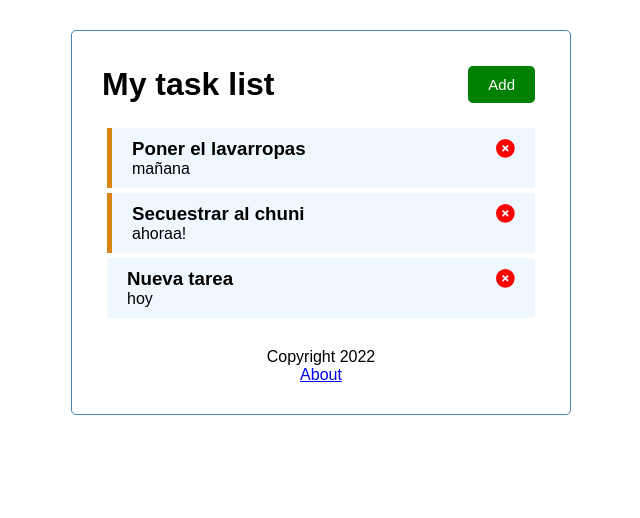
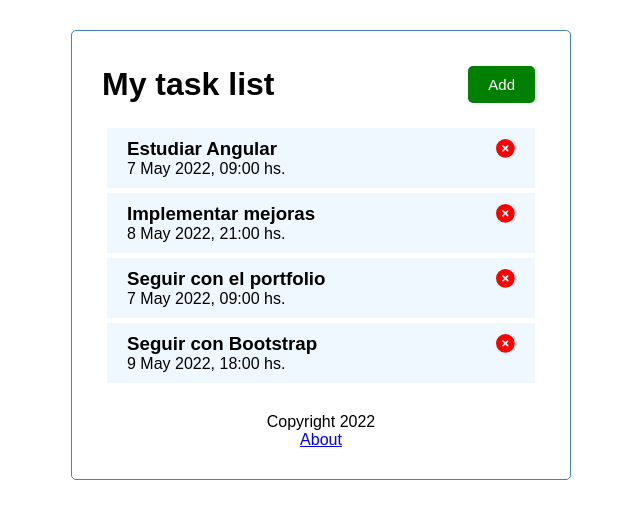
Before and after one commit to proiapatricio/Task.List, an Angular app: page / in a window 1280 px wide. Shown: the top 518 px of the page, without its empty margins (319-959 px from the left). Built offline with nearby package versions, Linux system fonts and the light colour scheme; data requests are answered from the project's data file.

Commit message:
Mejoras en el formulario
Reset del form luego del submit, elección de fecha y hora, reminder automático si la tarea se venció o falta un día para vencerse

```diff
--- a/db.json
+++ b/db.json
@@ -1,22 +1,28 @@
 {
   "tasks": [
     {
-      "text": "Poner el lavarropas",
-      "day": "mañana",
-      "reminder": true,
-      "id": 1
+      "text": "Estudiar Angular",
+      "day": "2022-05-07T09:00",
+      "reminder": false,
+      "id": 10
     },
     {
-      "text": "Secuestrar al chuni",
-      "day": "ahoraa!",
-      "reminder": true,
-      "id": 2
+      "text": "Implementar mejoras",
+      "day": "2022-05-08T21:00",
+      "reminder": false,
+      "id": 11
     },
     {
-      "text": "Nueva tarea",
-      "day": "hoy",
+      "text": "Seguir con el portfolio",
+      "day": "2022-05-07T09:00",
       "reminder": false,
-      "id": 3
+      "id": 13
+    },
+    {
+      "text": "Seguir con Bootstrap",
+      "day": "2022-05-09T18:00",
+      "reminder": false,
+      "id": 14
     }
   ]
 }
--- a/src/app/Task.ts
+++ b/src/app/Task.ts
@@ -1,8 +1,10 @@
+import { DatePipe } from "@angular/common";
+
 //Manejo de la base de datos como interface, para que haya consistencia entre los datos
 export interface Task {
     id?: number;
     text: string;
-    day: string;
+    day: Date;
     reminder: boolean;
 
 
--- a/src/app/components/add-task/add-task.component.html
+++ b/src/app/components/add-task/add-task.component.html
@@ -2,8 +2,9 @@
 en el boton onSubmit. Además tendrá la directiva que si showAddTarea es true, se muestra el formulario,sino no-->
 
 <form
+#formulario="ngForm"
 class="add-form"
-(ngSubmit)="onSubmit()"
+(ngSubmit)="onSubmit(formulario)"
 *ngIf="showAddTarea"
 >
     <div class="form-control">
@@ -15,9 +16,9 @@ class="add-form"
 
     <div class="form-control">
         <label for="text"> Day & Time</label>
-        <input type="text" name="day" id="day" placeholder="Add day & Time"
-        [(ngModel)]="day"
-        />
+            <input type="datetime-local" name="day" id="day" placeholder="Add day & Time"
+             [(ngModel)]="day"
+            />
     </div>
 
     <div class="form-control form-control-check">
--- a/src/app/components/add-task/add-task.component.ts
+++ b/src/app/components/add-task/add-task.component.ts
@@ -3,6 +3,7 @@ import { Component, OnInit, Output, EventEmitter } from '@angular/core';
 import { UiService } from '../../service/ui.service';
 import {Subscription} from 'rxjs';
 import { Task } from '../../Task';
+import { NgForm } from '@angular/forms';
 
 @Component({
   selector: 'app-add-task',
@@ -15,7 +16,7 @@ export class AddTaskComponent implements OnInit {
 
   //defino un texto, un dia y un reminder que luego vamos a recibir de entrada
   text: string= "";
-  day: string= "";
+  day: Date= new Date();
   reminder: boolean = false;
   showAddTarea: boolean = false;
   subscription? : Subscription;
@@ -33,16 +34,21 @@ export class AddTaskComponent implements OnInit {
 
   //la funcion hará que salte un cartel si no hay nada en el campo tarea cuando se aprete el botón de save task.
   //Ademas guardo los campos de los inputs en newTask y lo emito hacia afuera, que lo va a recibir el componente tasks
-  onSubmit(){
+  onSubmit(formulario: NgForm){
     if(this.text.length === 0){
       alert('Please add a task');
       return
+    }
+    //como el valor por defecto del reminder es null, y este esta represenatando un booleano, le asigno false
+    if (this.reminder === null){
+      this.reminder= false;
     }
 
     const {text, day, reminder} = this
     const newTask={ text, day, reminder}
 
     this.onAddTarea.emit(newTask);
+    formulario.resetForm();
   }
 
 }
--- a/src/app/components/tasks-item/tasks-item.component.html
+++ b/src/app/components/tasks-item/tasks-item.component.html
@@ -13,5 +13,5 @@
           (click)="onDelete(taskItem)"
         ></fa-icon>
     </h3>
-    <p>{{taskItem.day}}</p>
+    <p>{{taskItem.day | date:'d MMM yyyy'}}, {{taskItem.day | date:'HH:mm'}} hs.</p>
 </div>
--- a/src/app/components/tasks-item/tasks-item.component.ts
+++ b/src/app/components/tasks-item/tasks-item.component.ts
@@ -22,19 +22,30 @@ export class TasksItemComponent implements OnInit {
   //Llamo al icono que voy a usar (le pongo el mismo nombre)
   faCircleXmark = faCircleXmark;
 
-  constructor() { }
+  constructor() {}
 
   ngOnInit(): void {
+    //Cada vez que haya una tarea que este a 24 horas o menos para el vencimiento, el reminder va a ser true
+   this.calculoDiffHoras(this.taskItem);
   }
   //Creo el método onDelete que va a recibir un parámetro del tipo Task y lo va a eliminar. Esto lo va a emitir al componente padre, en
   //este caso es tasks
   onDelete(task: Task){
     this.onDeleteTask.emit(task);
-    console.log(task)
   }
 
   onToggle(task: Task){
     this.onToggleReminder.emit(task);
   }
 
+  calculoDiffHoras(tarea: Task){
+    let today = new Date().getTime();
+    let diaTarea = new Date(tarea.day).getTime();
+    let diff = diaTarea - today;
+    let diffInHours = Math.floor(diff/(1000*3600));
+    if (diffInHours <= 24 && tarea.reminder === false){
+      tarea.reminder = true;
+    }
+  }
+
 }
--- a/src/app/components/tasks/tasks.component.ts
+++ b/src/app/components/tasks/tasks.component.ts
@@ -49,10 +49,10 @@ export class TasksComponent implements OnInit {
 
   //recibimos la tarea emitida por add-task y llamamos al servicio para pasarsela y que la agregue a la base de datos
   addTask(task: Task){
-    console.log(task);
     this.taskService.addTask(task).subscribe((task)=>(
       this.taskList.push(task)
     ));
   }
 
+
 }
--- a/src/app/mock-tasks.ts
+++ b/src/app/mock-tasks.ts
@@ -2,32 +2,4 @@
 import { Task } from "./Task"
 
 //Creo un arreglo de tareas de Task
-export const TASKS : Task[] = [
-    {
-        id : 1,
-        text: 'Terminar primer módulo de Angular',
-        day: 'Agosto 5 a las 12:00 hs',
-        reminder: true
-    },
-
-    {
-        id : 2,
-        text: 'Sacar a Simón',
-        day: 'Agosto 5 a las 18:00 hs',
-        reminder: true
-    },
-
-    {
-        id: 3,
-        text: 'Comprar',
-        day: 'Agosto 5 a las 19:00 hs',
-        reminder: false
-    },
-
-    {
-        id: 4,
-        text: 'Mimir',
-        day: 'Agosto 6 a las 00:00 hs',
-        reminder: false
-        }
-]
+export const TASKS : Task[] = []
--- a/src/app/service/task.service.ts
+++ b/src/app/service/task.service.ts
@@ -50,5 +50,8 @@ export class TaskService {
     return this.http.post<Task>(this.apiUrl, task, httpOptions);
    }
 
+   //automaticReminder(task: Task): Observable<Task> {
+ //    return console.log()
+  // }
 
 }
--- a/src/app/service/ui.service.ts
+++ b/src/app/service/ui.service.ts
@@ -11,9 +11,8 @@ export class UiService {
 
   constructor() { }
 
-  //creamos una funcion
+  //creamos una funcion para que el botón cambie de estado. Esto se va a llamar en el header, donde se encuentra el boton
   toggleAgregarTarea(): void{
-    console.log('agregar tarea del servicio')
     this.showAddTask = !this.showAddTask;
     this.subject.next(this.showAddTask);
   }
```
Also changed, not shown: src/app/components/add-task/add-task.component.css (line endings or trailing spaces).
